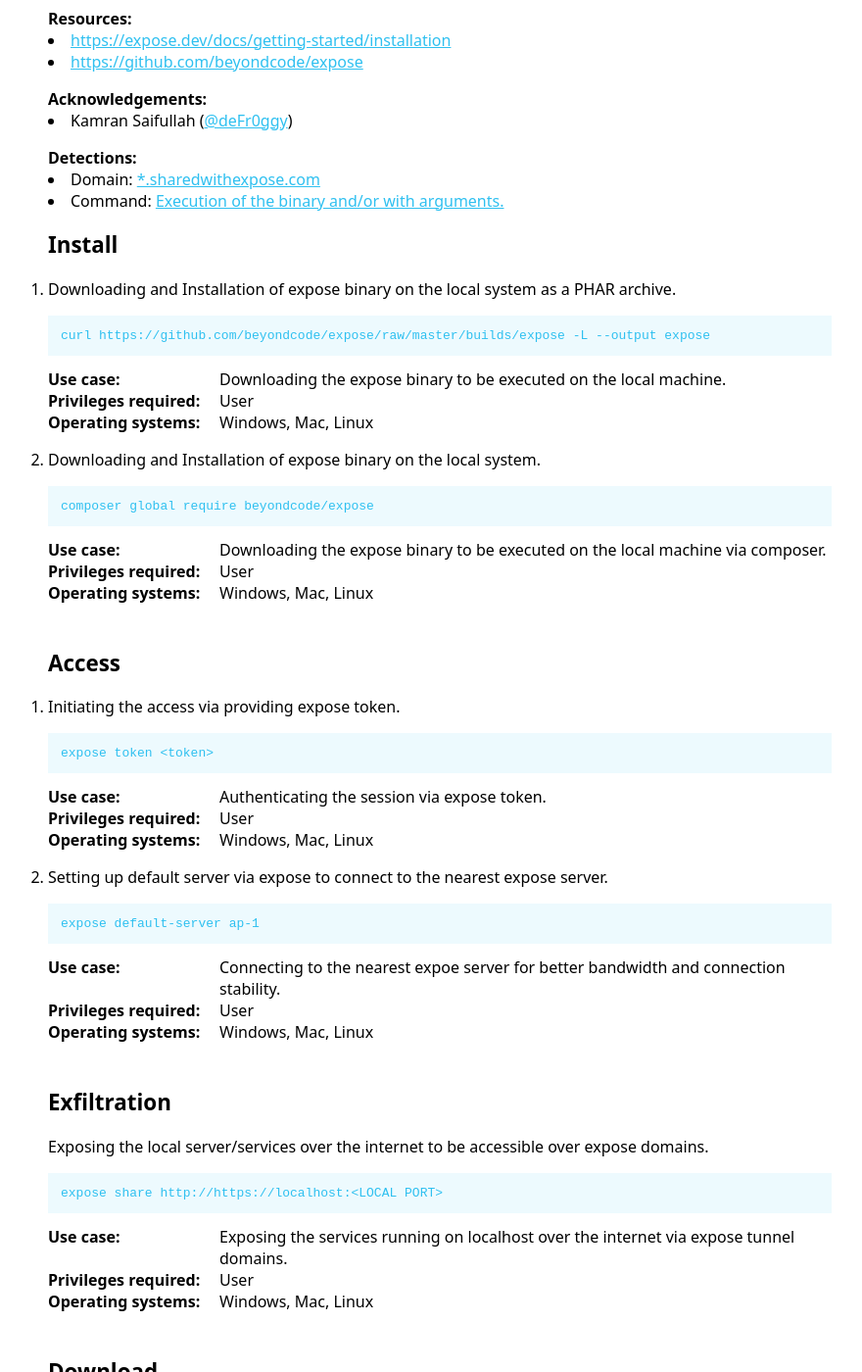
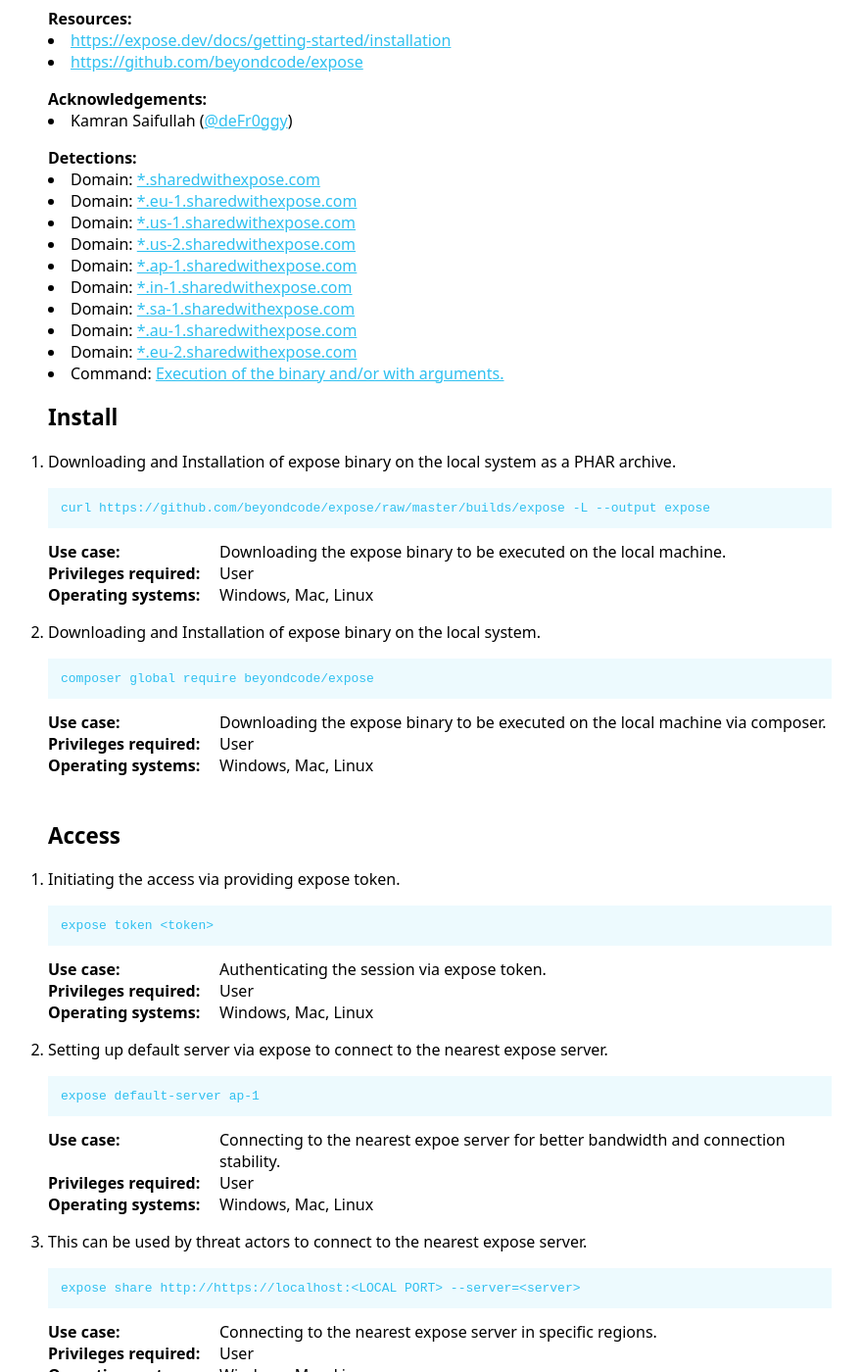
Before and after one commit to LOTTunnels/LOTTunnels.github.io, a Jekyll site: the page built from _lottunnels/Binaries/expose.md, in a window 1280 px wide and 1400 px high, scrolled down 303 px. Shown: the whole window at 98% size, without its empty margins (191-1071 px from the left). Built offline with Jekyll 4.4.1, drawn with Linux system fonts in a browser that asks for light colours.

Commit message:
Expose Tunnels

```diff
--- a/_lottunnels/Binaries/expose.md
+++ b/_lottunnels/Binaries/expose.md
@@ -55,10 +55,25 @@
     Privileges: User
     OperatingSystem: Windows, Mac, Linux
 
+  - Command: expose share http://https://localhost:<LOCAL PORT> --server=<server>
+    Description: This can be used by threat actors to connect to the nearest expose server.
+    Usecase: Connecting to the nearest expose server in specific regions.
+    Category: access
+    Privileges: User
+    OperatingSystem: Windows, Mac, Linux
+
 Full_Path:
   - Path: Installed version of expose binary/docker container, which gets executed anywhere on the system.
 Detection:
   - Domain: '*.sharedwithexpose.com'
+  - Domain: '*.eu-1.sharedwithexpose.com'
+  - Domain: '*.us-1.sharedwithexpose.com'
+  - Domain: '*.us-2.sharedwithexpose.com'
+  - Domain: '*.ap-1.sharedwithexpose.com'
+  - Domain: '*.in-1.sharedwithexpose.com'
+  - Domain: '*.sa-1.sharedwithexpose.com'
+  - Domain: '*.au-1.sharedwithexpose.com'
+  - Domain: '*.eu-2.sharedwithexpose.com'
   - Command: Execution of the binary and/or with arguments.
 Resources:
   - Link: https://expose.dev/docs/getting-started/installation
```
